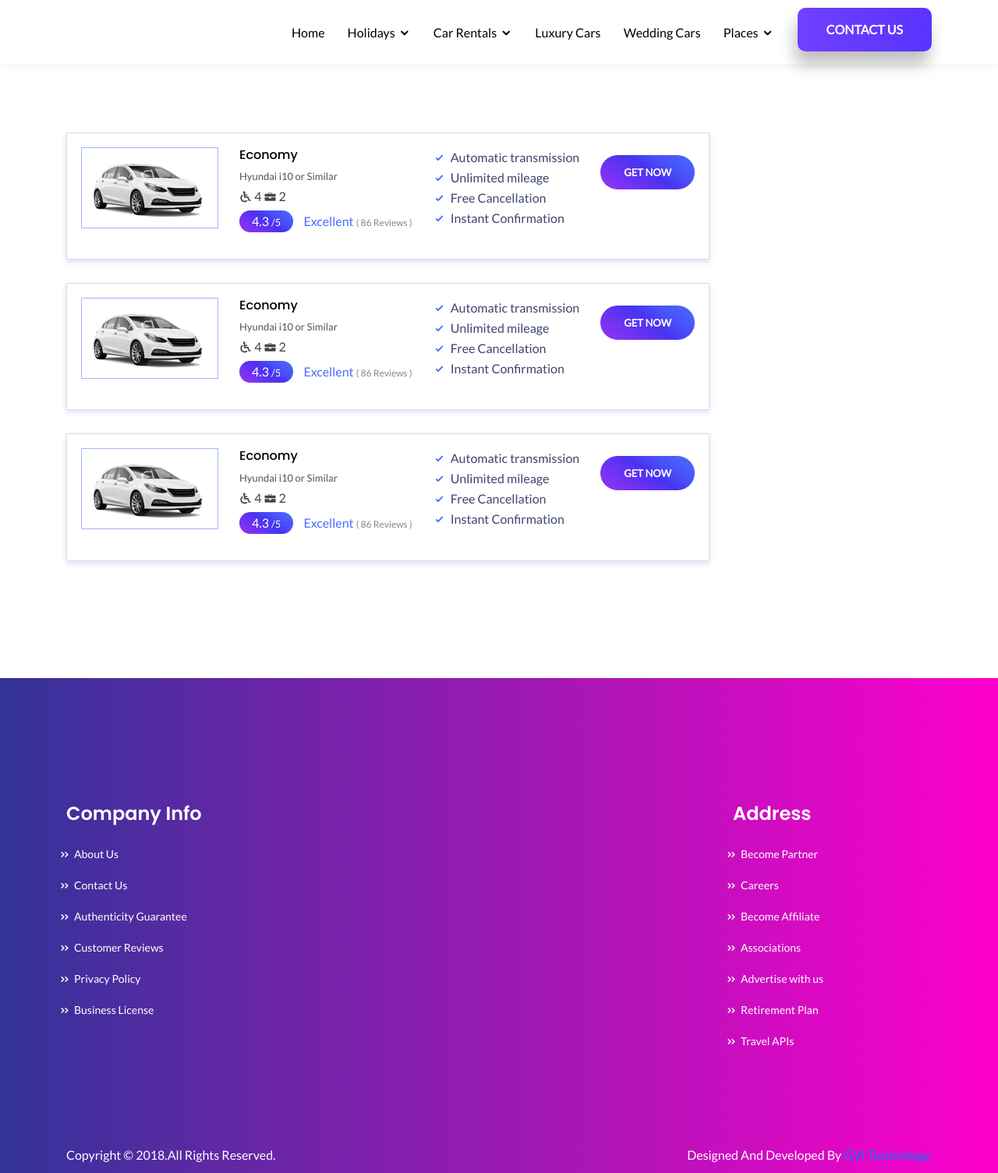
After one commit to sumit735/flyworld, a PHP site: page /luxurycar.php in a window 1280 px wide. The commit adds this page. Shown: the whole page at 78% size. Run offline with PHP 8.4, Linux system fonts and the light colour scheme; some libraries are stand-ins or nearby versions.

Commit message:
luxurycar frontend done

```diff
--- a/contact.php
+++ b/contact.php
@@ -1,4 +1,4 @@
-<?php include "includes/header.php"; ?>
+<?php include "header.php"; ?>
 <?php
 
     if(isset($_POST['submit'])) {
@@ -279,4 +279,4 @@
 <!--
     !============= Footer Area Start ===========!
 
-<?php include "includes/footer.php"; ?>
+<?php include "footer.php"; ?>
--- a/header.php
+++ b/header.php
@@ -128,7 +128,7 @@
                 <li class="sub-menu"><a href="#">Tavera</a></li>
             </ul>
         </li>
-        <li><a href="service-1.php" style="color: black;">Luxury Cars</a></li>
+        <li><a href="luxurycar.php" style="color: black;">Luxury Cars</a></li>
         <li> <a href="blog.php" style="color: black;">Wedding Cars</a></li>
         <li class="menu-item-has-children"><a href="#" style="color: black;">Places</a>
             <ul class="sub-menu">
--- a/includes/header.php
+++ b/includes/header.php
@@ -119,7 +119,7 @@
                 <li class="sub-menu"><a href="#">Tavera</a></li>
             </ul>
         </li>
-        <li><a href="service-1.php" style="color: black;">Luxury Cars</a></li>
+        <li><a href="luxurycar.php" style="color: black;">Luxury Cars</a></li>
         <li> <a href="blog.php" style="color: black;">Wedding Cars</a></li>
         <li class="menu-item-has-children"><a href="#" style="color: black;">Places</a>
             <ul class="sub-menu">
--- /dev/null
+++ b/luxurycar.php
@@ -0,0 +1,143 @@
+<?php include "header.php"; ?>
+
+<div class="spacer-bottom"></div><!-- /.spacer-bottom -->
+<div class="spacer-bottom"></div><!-- /.spacer-bottom -->
+<section class="content-area">
+    <div class="container">
+        <div class="row">
+
+            <div class="col-lg-9">
+
+            <!-- =============================================================================== -->
+            <!-- ===============================Car Section=================================== -->
+            <!-- =============================================================================== -->
+
+                <div class="flight-list-box rt-mb-30">
+                    <div class="top-content d-flex flex-md-row flex-column justify-content-lg-between">
+                        <div class="car-thumb mr-4 mr-lg-0 mb-5 mb-md-0">
+                            <img src="assets/images/all-img/car-1.png" alt="car image" class="rt-border-primary2">
+                        </div><!-- /.car-thumb -->
+                        <div class="economy mb-5 mb-md-0">
+                            <h5 class="f-size-16 rt-medium">Economy</h5>
+                            <span class="d-block f-size-13 text-555">Hyundai i10 or Similar</span>
+                            <span class="d-block text-444 rt-mb-5"> <span><i class="icofont-wheelchair"></i> 4</span> <span><i class="icofont-briefcase"></i> 2</span></span>
+                            <span class="badge rt-gradinet-badge pill rt-mr-10">4.3 <small>/5</small></span>
+                            <span class="primary-color">Excellent</span>
+                            <span class="f-size-12 text-878">( 86 Reviews )</span>
+                        </div><!-- /.economy -->
+                        <div class="ck-list">
+                            <ul class="rt-list">
+                                <li class="d-block">
+                                    <span class="primary-color rt-mr-3"><i class="icofont-check"></i></span> Automatic transmission
+                                </li>
+                                <li class="d-block">
+                                    <span class="primary-color rt-mr-3"><i class="icofont-check"></i></span> Unlimited mileage
+                                </li>
+                                <li class="d-block">
+                                    <span class="primary-color rt-mr-3"><i class="icofont-check"></i></span> Free Cancellation
+                                </li>
+                                <li class="d-block">
+                                    <span class="primary-color rt-mr-3"><i class="icofont-check"></i></span> Instant Confirmation
+                                </li>
+                            </ul><!-- /.rt-list -->
+                        </div><!-- /.ck-list -->
+                        <div class="price-mant text-lg-right">
+                            <!-- <span class="d-block f-size-12 text-878">7 days</span>
+                            <span class="d-block text-primary f-size-24 rt-semiblod title-font">$275</span> -->
+                            <a href="car-2.html" class="rt-btn rt-gradient pill rt-sm3 text-uppercase rt-mt-10">Get Now</a>
+                        </div><!-- /.price-mant -->
+                    </div><!-- /.top-content -->
+
+                </div><!-- /.flight-box -->
+
+            <!-- =============================================================================== -->
+            <!-- ===============================Car Section=================================== -->
+            <!-- =============================================================================== -->
+
+                <div class="flight-list-box rt-mb-30">
+                    <div class="top-content d-flex flex-md-row flex-column justify-content-lg-between">
+                        <div class="car-thumb mr-4 mr-lg-0 mb-5 mb-md-0">
+                            <img src="assets/images/all-img/car-1.png" alt="car image" class="rt-border-primary2">
+                        </div><!-- /.car-thumb -->
+                        <div class="economy mb-5 mb-md-0">
+                            <h5 class="f-size-16 rt-medium">Economy</h5>
+                            <span class="d-block f-size-13 text-555">Hyundai i10 or Similar</span>
+                            <span class="d-block text-444 rt-mb-5"> <span><i class="icofont-wheelchair"></i> 4</span> <span><i class="icofont-briefcase"></i> 2</span></span>
+                            <span class="badge rt-gradinet-badge pill rt-mr-10">4.3 <small>/5</small></span>
+                            <span class="primary-color">Excellent</span>
+                            <span class="f-size-12 text-878">( 86 Reviews )</span>
+                        </div><!-- /.economy -->
+                        <div class="ck-list">
+                            <ul class="rt-list">
+                                <li class="d-block">
+                                    <span class="primary-color rt-mr-3"><i class="icofont-check"></i></span> Automatic transmission
+                                </li>
+                                <li class="d-block">
+                                    <span class="primary-color rt-mr-3"><i class="icofont-check"></i></span> Unlimited mileage
+                                </li>
+                                <li class="d-block">
+                                    <span class="primary-color rt-mr-3"><i class="icofont-check"></i></span> Free Cancellation
+                                </li>
+                                <li class="d-block">
+                                    <span class="primary-color rt-mr-3"><i class="icofont-check"></i></span> Instant Confirmation
+                                </li>
+                            </ul><!-- /.rt-list -->
+                        </div><!-- /.ck-list -->
+                        <div class="price-mant text-lg-right">
+                            <!-- <span class="d-block f-size-12 text-878">7 days</span>
+                            <span class="d-block text-primary f-size-24 rt-semiblod title-font">$275</span> -->
+                            <a href="car-2.html" class="rt-btn rt-gradient pill rt-sm3 text-uppercase rt-mt-10">Get Now</a>
+                        </div><!-- /.price-mant -->
+                    </div><!-- /.top-content -->
+
+                </div><!-- /.flight-box -->
+
+                <!-- =============================================================================== -->
+                <!-- ===============================Car Section=================================== -->
+                <!-- =============================================================================== -->
+
+                <div class="flight-list-box rt-mb-30">
+                    <div class="top-content d-flex flex-md-row flex-column justify-content-lg-between">
+                        <div class="car-thumb mr-4 mr-lg-0 mb-5 mb-md-0">
+                            <img src="assets/images/all-img/car-1.png" alt="car image" class="rt-border-primary2">
+                        </div><!-- /.car-thumb -->
+                        <div class="economy mb-5 mb-md-0">
+                            <h5 class="f-size-16 rt-medium">Economy</h5>
+                            <span class="d-block f-size-13 text-555">Hyundai i10 or Similar</span>
+                            <span class="d-block text-444 rt-mb-5"> <span><i class="icofont-wheelchair"></i> 4</span> <span><i class="icofont-briefcase"></i> 2</span></span>
+                            <span class="badge rt-gradinet-badge pill rt-mr-10">4.3 <small>/5</small></span>
+                            <span class="primary-color">Excellent</span>
+                            <span class="f-size-12 text-878">( 86 Reviews )</span>
+                        </div><!-- /.economy -->
+                        <div class="ck-list">
+                            <ul class="rt-list">
+                                <li class="d-block">
+                                    <span class="primary-color rt-mr-3"><i class="icofont-check"></i></span> Automatic transmission
+                                </li>
+                                <li class="d-block">
+                                    <span class="primary-color rt-mr-3"><i class="icofont-check"></i></span> Unlimited mileage
+                                </li>
+                                <li class="d-block">
+                                    <span class="primary-color rt-mr-3"><i class="icofont-check"></i></span> Free Cancellation
+                                </li>
+                                <li class="d-block">
+                                    <span class="primary-color rt-mr-3"><i class="icofont-check"></i></span> Instant Confirmation
+                                </li>
+                            </ul><!-- /.rt-list -->
+                        </div><!-- /.ck-list -->
+                        <div class="price-mant text-lg-right">
+                            <!-- <span class="d-block f-size-12 text-878">7 days</span>
+                            <span class="d-block text-primary f-size-24 rt-semiblod title-font">$275</span> -->
+                            <a href="car-2.html" class="rt-btn rt-gradient pill rt-sm3 text-uppercase rt-mt-10">Get Now</a>
+                        </div><!-- /.price-mant -->
+                    </div><!-- /.top-content -->
+
+                </div><!-- /.flight-box -->
+            </div>
+        </div>
+    </div>
+
+
+</section>
+
+<?php include "footer.php"; ?>
```
